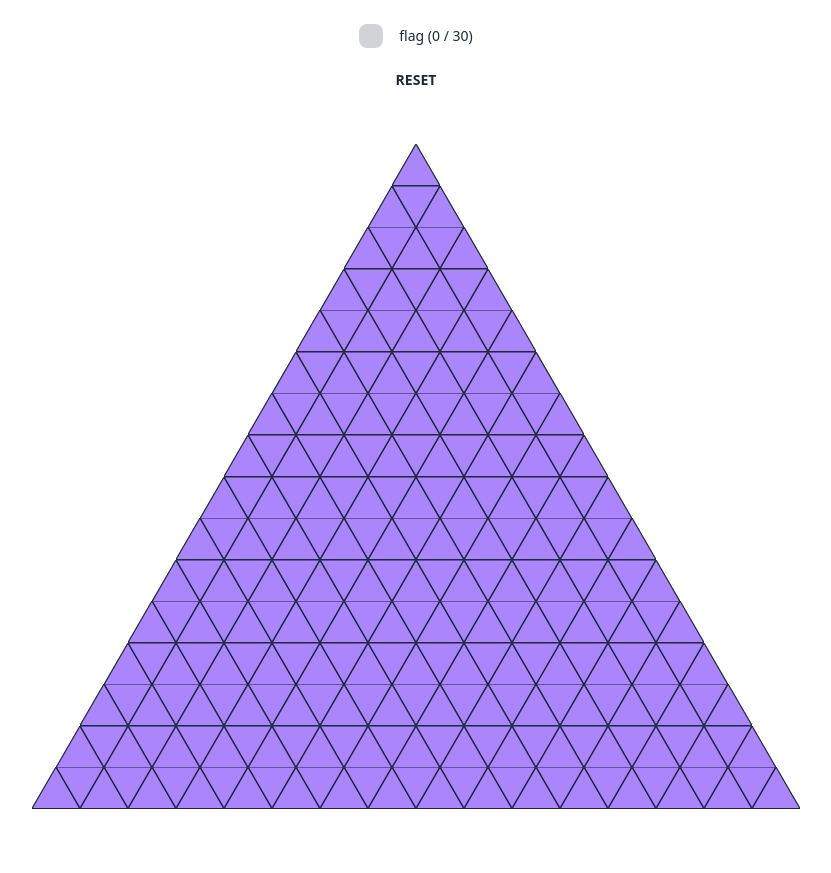
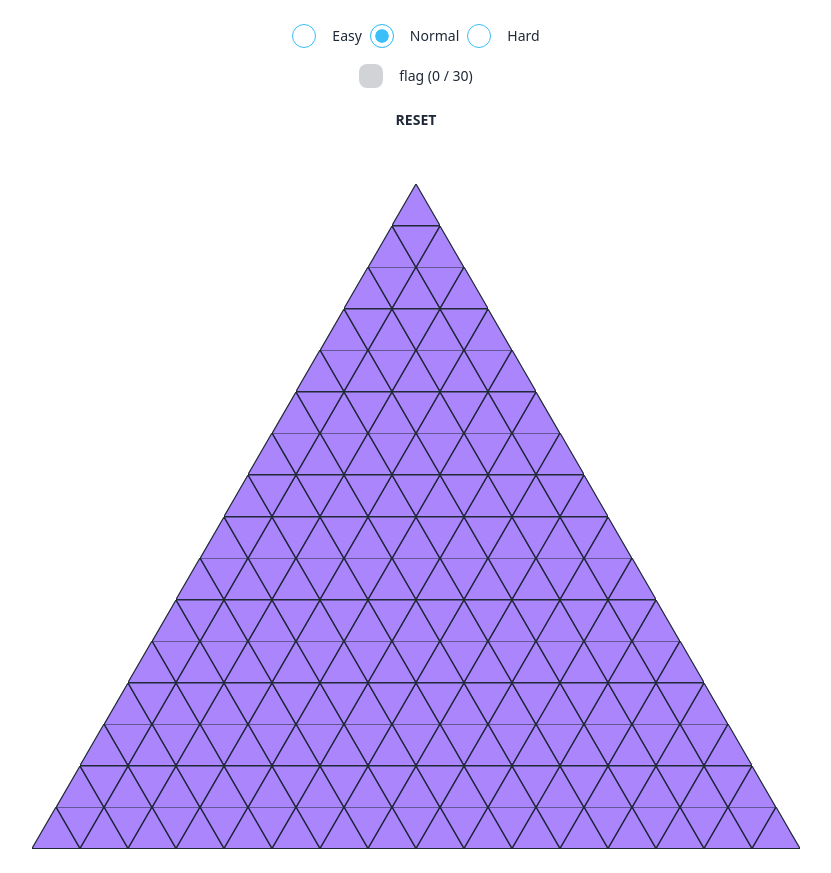
Before and after one commit to laddge/tri-minesweeper, a Vue app: page / in a window 1280 px wide. Shown: the whole page, without its empty margins (224-1055 px from the left). Before the commit the page ends 833 px from the top, so only its background shows below. Built offline with nearby package versions, Linux system fonts and the light colour scheme.

Commit message:
selectable level

```diff
--- a/src/App.vue
+++ b/src/App.vue
@@ -1,14 +1,31 @@
 <script setup lang="ts">
+  import { ref, watch } from 'vue'
   import Triangle from '@/components/Triangle.vue'
   import { useStateStore } from '@/stores/state'
   import { storeToRefs } from 'pinia'
 
-  const { size, mineCount, flagged, flagMode, started, cleared, failed } = storeToRefs(useStateStore())
+  const { level, size, mineCount, flagged, flagMode, started, cleared, failed } = storeToRefs(useStateStore())
   const { reset } = useStateStore()
 </script>
 
 <template>
-  <div class="form-control w-fit mx-auto my-4">
+  <div class="form-control w-fit mx-auto mt-4">
+    <div class="flex flex-wrap">
+      <label class="cursor-pointer label">
+        <input type="radio" name="level" :disabled="started || cleared || failed" v-model="level" value="0" class="radio radio-info" />
+        <span class="label-text ml-4">Easy</span>
+      </label>
+      <label class="cursor-pointer label">
+        <input type="radio" name="level" :disabled="started || cleared || failed" v-model="level" value="1" class="radio radio-info" />
+        <span class="label-text ml-4">Normal</span>
+      </label>
+      <label class="cursor-pointer label">
+        <input type="radio" name="level" :disabled="started || cleared || failed" v-model="level" value="2" class="radio radio-info" />
+        <span class="label-text ml-4">Hard</span>
+      </label>
+    </div>
+  </div>
+  <div class="form-control w-fit mx-auto mb-4">
     <label class="cursor-pointer label">
       <input type="checkbox" :disabled="!started || cleared || failed" v-model="flagMode" class="checkbox checkbox-warning" />
       <span class="label-text ml-4">flag ({{ flagged.length }} / {{ mineCount }})</span>
--- a/src/stores/state.ts
+++ b/src/stores/state.ts
@@ -1,9 +1,10 @@
-import { ref } from 'vue'
+import { ref, computed } from 'vue'
 import { defineStore } from 'pinia'
 
 export const useStateStore = defineStore('state', ()=> {
-  const size = ref(16)  // 段数
-  const mineCount = ref(30)  // 地雷の数
+  const level = ref(1)  // レベル
+  const size = computed(() => [8, 16, 32][level.value])  // 段数
+  const mineCount = computed(() => [15, 30, 60][level.value])  // 地雷の数
 
   const mines = ref<number[]>([])  // 地雷がある場所
   const open = ref<number[]>([])  // 開いている場所
@@ -15,8 +16,7 @@ export const useStateStore = defineStore('state', ()=> {
   const failed = ref(false)  // 地雷を踏んだか
 
   const reset = () => {
-    size.value = 16
-    mineCount.value = 30
+    level.value = 1
 
     mines.value = []
     open.value = []
@@ -256,5 +256,5 @@ export const useStateStore = defineStore('state', ()=> {
     }
   }
 
-  return { size, mineCount, mines, open, flagged, flagMode, started, cleared, failed, reset, getAdjacent, click }
+  return { level, size, mineCount, mines, open, flagged, flagMode, started, cleared, failed, reset, getAdjacent, click }
 }, { persist: true })
```
